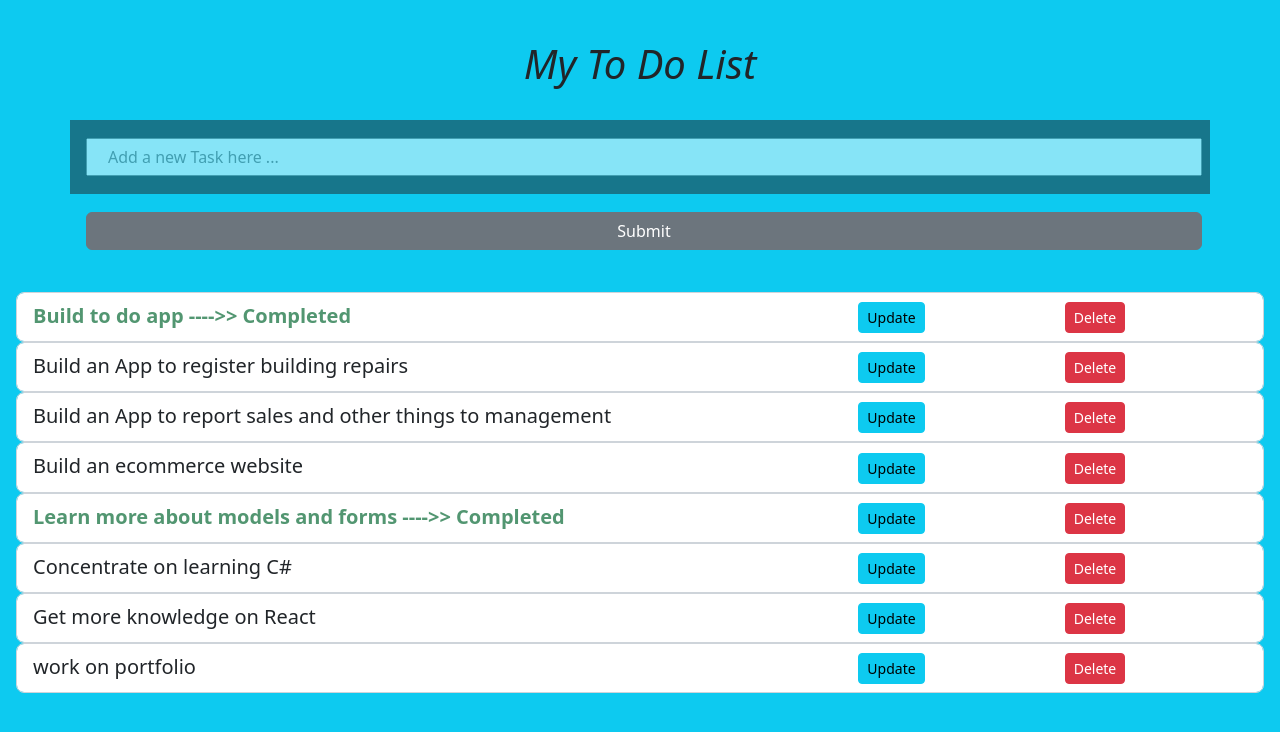
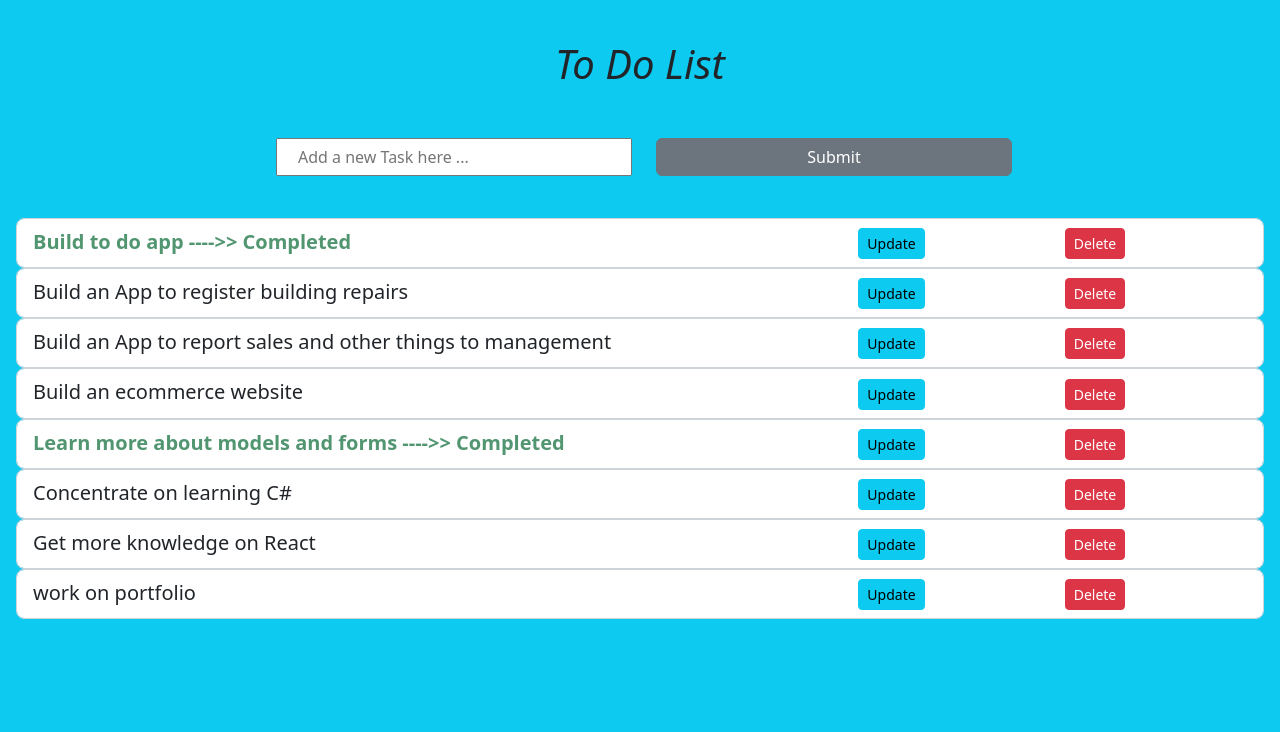
Before and after one commit to billyseel/todo, a Django app: page / in a window 1280 px wide. Shown: the top 732 px of the page. Run offline with Django 4.2, Linux system fonts and the light colour scheme; data comes from the database, SQL or seed files in the repository; some libraries are stand-ins or nearby versions.

Commit message:
Add code

```diff
--- a/app1/templates/index.html
+++ b/app1/templates/index.html
@@ -23,21 +23,24 @@
 <body class="bg-info p-3">
     <br>
     <div class="container text-center">
-        <h1><em>My To Do List</em></h1>
+        <h1><em>To Do List</em></h1>
     </div>
     <br>
     <div class="container text-center">
         <div class="row">
-            <div class="placeholder col-12">
+            <div class="col col-lg-2">
                 <div>
-                    <span>
-                        <form method="POST" action="">
-                            {% csrf_token %}
-                            {{form.title}}
-                    </span>
+                    <h5></h5>
                 </div>
             </div>
-            <div class="col col-lg-12">
+            <div class="col col-lg-4">
+                <div>
+                    <form method="POST" action="">
+                        {% csrf_token %}
+                        {{form.title}}
+                </div>
+            </div>
+            <div class="col col-lg-4">
                 <div class="d-grid gap-2">
 
                     <input class="btn btn-secondary" type="Submit" name="Create Task">
```
